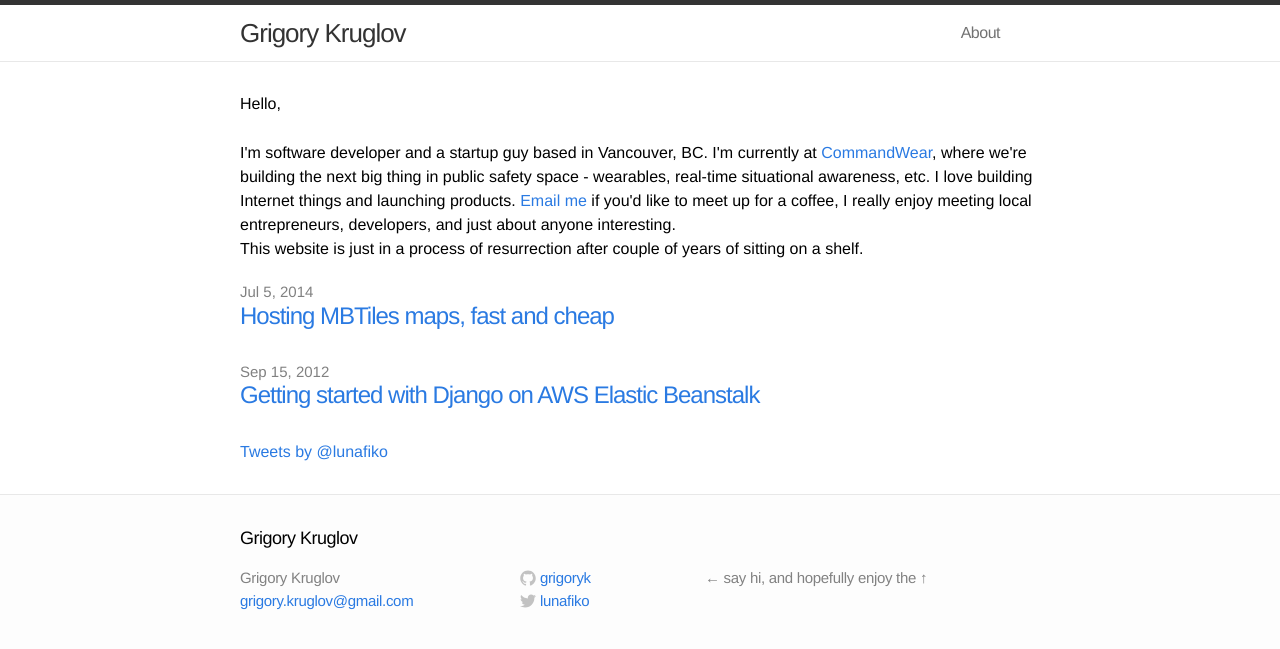
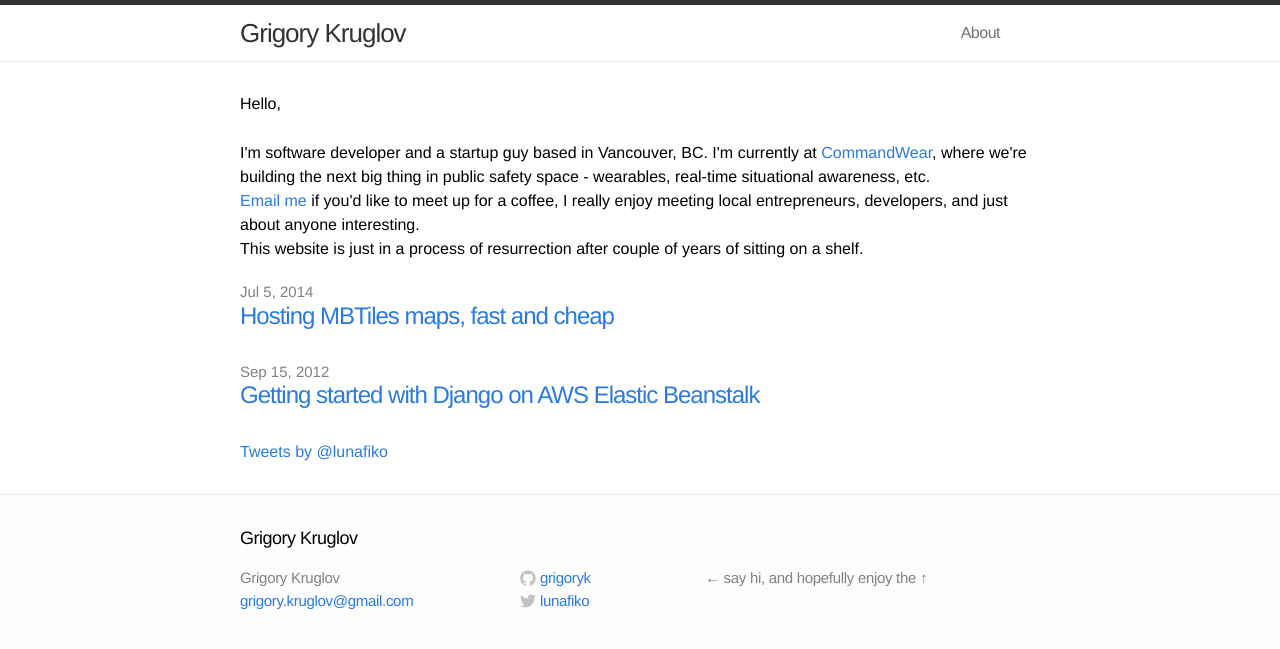
Before and after one commit to grigoryk/grigoryk.github.io, a Jekyll site: the page built from index.html, in a window 1280 px wide. Shown: the top 649 px of the page. Built offline with Jekyll 4.4.1, drawn with Linux system fonts in a browser that asks for light colours; comment, search, counter and statistics services are not loaded.

Commit message:
Updated intro text a bit

```diff
--- a/index.html
+++ b/index.html
@@ -5,7 +5,8 @@
 <div class="home">
 
   <h1>Hello,</h1>
-  <p>I'm software developer and a startup guy based in Vancouver, BC. I'm currently at <a href="http://www.commandwear.com/">CommandWear</a>, where we're building the next big thing in public safety space - wearables, real-time situational awareness, etc. I love building Internet things and launching products. <a href="mailto: grigory.kruglov@gmail.com">Email me</a> if you'd like to meet up for a coffee, I really enjoy meeting local entrepreneurs, developers, and just about anyone interesting.</p>
+  <p>I'm software developer and a startup guy based in Vancouver, BC. I'm currently at <a href="http://www.commandwear.com/">CommandWear</a>, where we're building the next big thing in public safety space - wearables, real-time situational awareness, etc.</p>
+  <p><a href="mailto: grigory.kruglov@gmail.com">Email me</a> if you'd like to meet up for a coffee, I really enjoy meeting local entrepreneurs, developers, and just about anyone interesting.</p>
 
   <p>This website is just in a process of resurrection after couple of years of sitting on a shelf.</p>
 
```
